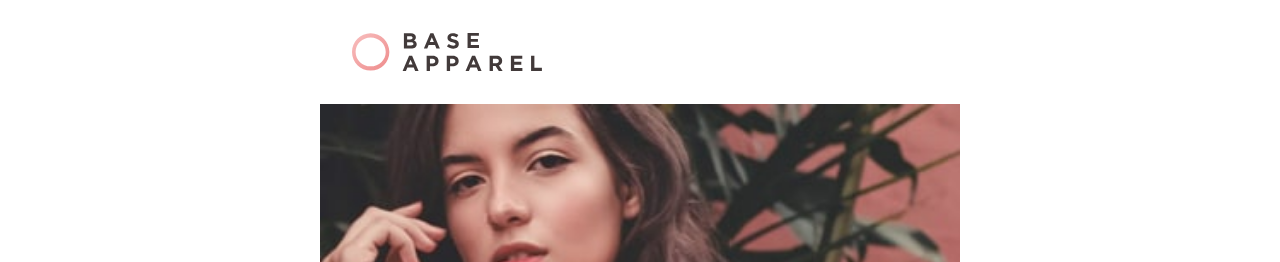
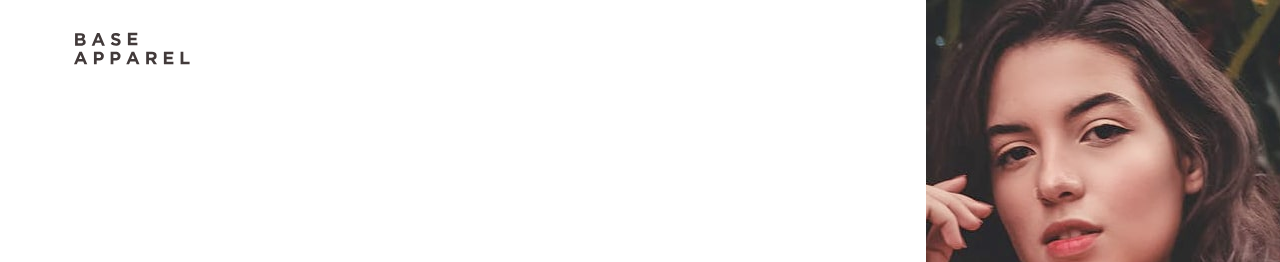
Before and after one commit to gusrod22/apparel-page, a plain HTML site: page index.html in a window 1280 px wide. Shown: the top 262 px of the page. Drawn offline with Linux system fonts and the light colour scheme.

Commit message:
styling and layout for desktop

```diff
--- a/style.css
+++ b/style.css
@@ -49,6 +49,12 @@ h6 {
 img {
   width: 100%;
   height: auto;
+}
+.desktop-hero{
+  display: none;
+}
+.desktop-logo{
+  display: none;
 }
 .logo-container {
   padding: 2rem;
@@ -113,3 +119,43 @@ button{
   justify-content: center;
   align-items: center;
 }
+
+@media screen and (min-width: 900px) {
+  .main-container{
+    display: flex;
+    max-width: 100%;
+    /* width: 100%; */
+    height: 100%;
+    margin: 0 auto;
+  }
+  .hero-image{
+    order: 1;
+  }
+  .mobile-hero{
+    display: none;
+  }
+  .desktop-hero{
+    display: block;
+  }
+  .mobile-logo{
+    display: none;
+  }
+  .desktop-logo{
+    display: block;
+    position: absolute;
+    top: 0;
+    left: 0;
+    width: 100%;
+  }
+  img{
+    width: 100%;
+    height: 100%;
+    overflow: hidden;
+    object-fit:cover;
+    object-position: center center;
+  }
+  main{
+    padding: 10rem;
+    text-align: left;
+  }
+}
```
